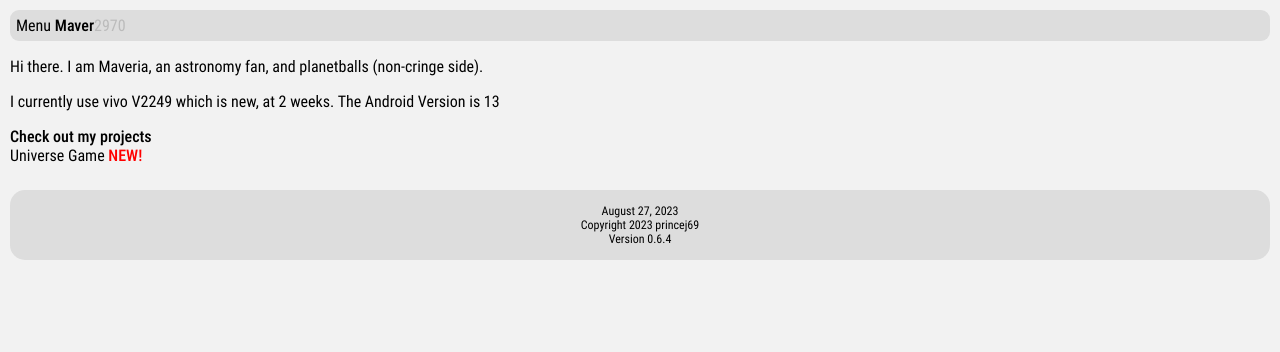
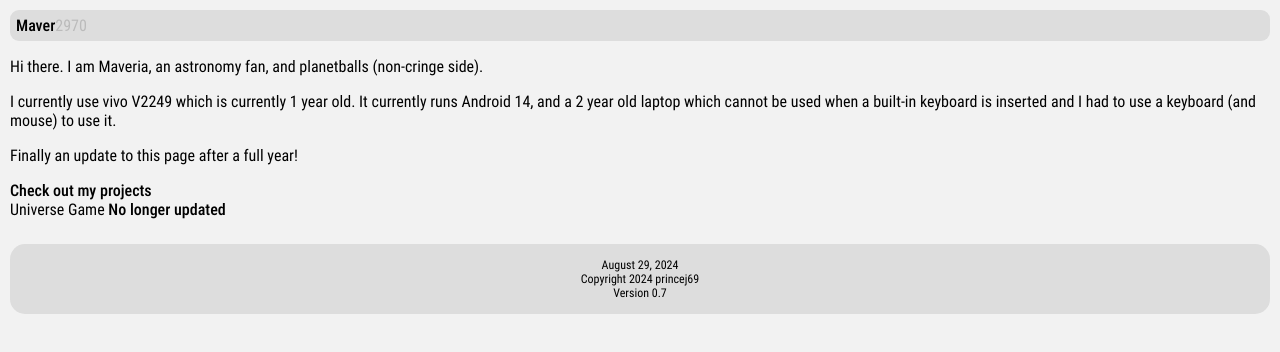
Before and after one commit to princej69/princej69.github.io, a plain HTML site: page index.html in a window 1280 px wide. Drawn offline with Linux system fonts and the light colour scheme.

Commit message:
Finally an update after a year

```diff
--- a/css/main.css
+++ b/css/main.css
@@ -67,3 +67,9 @@ footer, #ftr {
     margin-top: 25px;
     border-radius: 15px;
 }
+
+@media (min-width: 600px) {
+	#showDrawer, #drawer {
+		display: none;
+	}
+}
--- a/index.html
+++ b/index.html
@@ -15,7 +15,7 @@
     </head>
     <body>
         <header>
-            <a onclick="showDrawer()" class="button headermenu">Menu</a>
+            <a onclick="showDrawer()" class="button headermenu" id="showDrawer">Menu</a>
             <span class="title header">Maver</span><span style="color: #bbb">2970</span>
         </header>
         <div id="drawer">
@@ -24,9 +24,10 @@
             <a href="https://github.com/princej69" class="button header">GitHub</a>
         </div>
         <p>Hi there. I am Maveria, an astronomy fan, and planetballs (non-cringe side).</p>
-        <p>I currently use vivo V2249 which is new, at 2 weeks. The Android Version is 13</p>
+        <p>I currently use vivo V2249 which is currently 1 year old. It currently runs Android 14, and a 2 year old laptop which cannot be used when a built-in keyboard is inserted and I had to use a keyboard (and mouse) to use it.</p>
+		<p>Finally an update to this page after a full year!</p>
         <b>Check out my projects</b><br>
-        <a href="https://princej69.github.io/universe-game/" class="button bodyredi">Universe Game</a> <b style="color:red">NEW!</b>
+        <a href="https://princej69.github.io/universe-game/" class="button bodyredi">Universe Game</a> <b>No longer updated</b>
         <div id="ftr">
 
         </div>
--- a/js/main.js
+++ b/js/main.js
@@ -1,6 +1,6 @@
 let versions = {
-    date: "August 27, 2023",
-    ver : "0.6.4"
+    date: "August 29, 2024",
+    ver : "0.7"
 }
 
 let drawerActivated = false
@@ -17,7 +17,7 @@ function showDrawer() {
 
 document.getElementById("ftr").innerText = `
     ${versions.date}
-    Copyright 2023 princej69
+    Copyright 2024 princej69
     Version ${versions.ver}
 
 `
```
